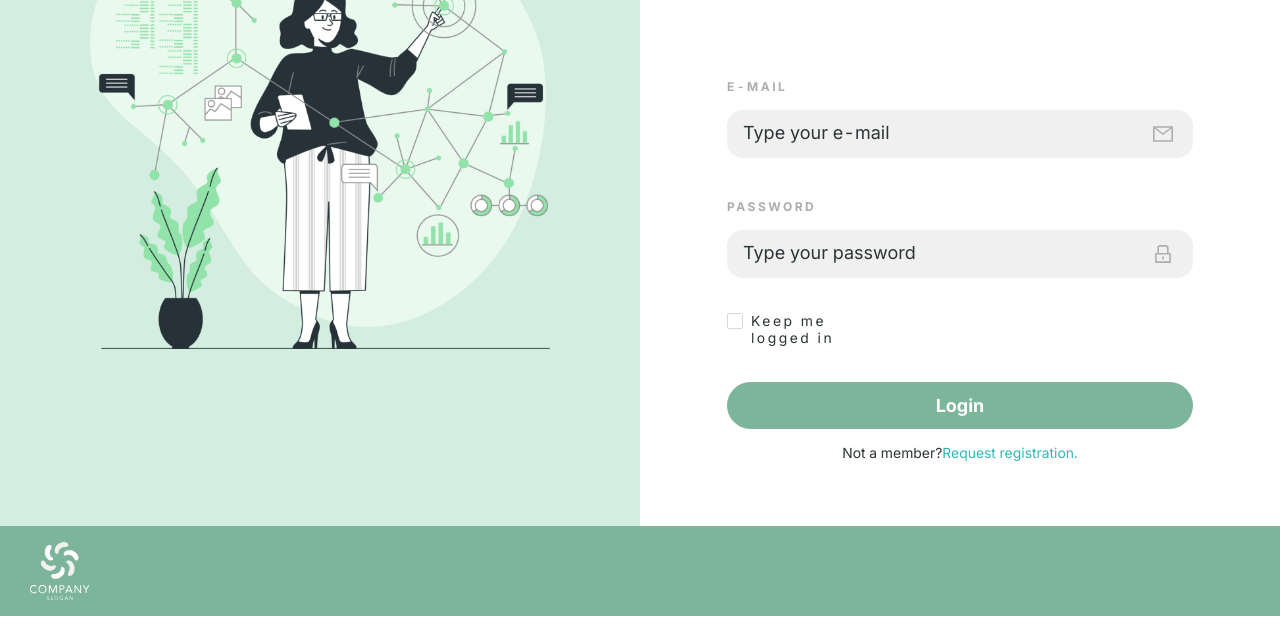
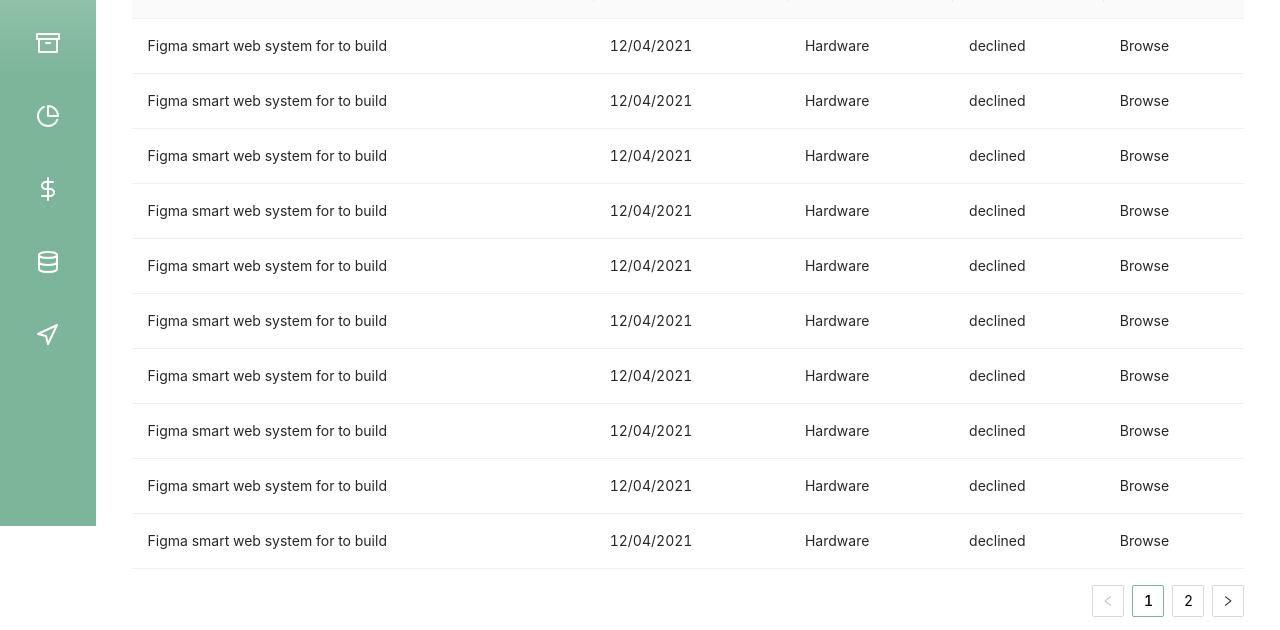
Before and after one commit to pasharuban/NeoflexTasksProject, a React (Create React App) app: page / in a window 1280 px wide. Shown: the part 274-904 px from the top of the page. Built offline with nearby package versions, Linux system fonts and the light colour scheme.

Commit message:
finished refactoring form,input components

```diff
--- a/src/App.tsx
+++ b/src/App.tsx
@@ -1,11 +1,11 @@
 import React from 'react';
 
-/* import { TasksTablePage } from './pages/TasksTablePage/TasksTablePage'; */
+import { TasksTablePage } from './pages/TasksTablePage/TasksTablePage';
 
-import { ConnectedMainPage } from './pages/MainPage/MainPage';
+/* import { ConnectedMainPage } from './pages/MainPage/MainPage'; */
 
 function App() {
-  return <ConnectedMainPage />;
+  return <TasksTablePage />;
 }
 
 export default App;
--- /dev/null
+++ b/src/components/FormItemElement/FormItemElement.tsx
@@ -0,0 +1,21 @@
+import React from 'react';
+import styled from 'styled-components';
+
+import { Form } from 'antd';
+
+import { FormItemElementTypes } from '../../types/formItemElementTypes';
+
+// customizing antd FormItem styles
+const StyledFormItem = styled(Form.Item)`
+  width: 100%;
+`;
+
+const FormItemElement: React.FC<FormItemElementTypes> = ({ label, name, rules, children }) => {
+  return (
+    <StyledFormItem label={label} name={name} rules={rules}>
+      {children}
+    </StyledFormItem>
+  );
+};
+
+export default FormItemElement;
--- a/src/components/ItemForm/ItemForm.tsx
+++ b/src/components/ItemForm/ItemForm.tsx
@@ -1,15 +1,6 @@
 import React from 'react';
 import styled from 'styled-components';
 import { Form } from 'antd';
-
-import { MailOutlined, LockOutlined } from '@ant-design/icons';
-
-import { ButtonElement } from '../ButtonElement/ButtonElement';
-
-import InputElement from '../InputElement/InputElement';
-
-// styles for prefix(icon) inside input
-const inputPrefixStyles = { color: '#ADADAD', fontSize: '20px' };
 
 // customizing antd Form styles
 const StyledForm = styled(Form)`
@@ -41,13 +32,7 @@ const StyledForm = styled(Form)`
   }
 `;
 
-// customizing antd FormItem styles
-const StyledFormItem = styled(Form.Item)`
-  margin-bottom: 32px;
-  width: 100%;
-`;
-
-export const ItemForm: React.FC<{ buttonText: string }> = ({ buttonText, children }) => {
+export const ItemForm: React.FC = ({ children }) => {
   return (
     <StyledForm
       className="item-form"
@@ -56,25 +41,7 @@ export const ItemForm: React.FC<{ buttonText: string }> = ({ buttonText, childre
       initialValues={{ remember: true }}
       autoComplete="off"
     >
-      <StyledFormItem
-        label="E-mail"
-        name="username"
-        rules={[{ required: false, message: 'Please input your username!' }]}
-      >
-        <InputElement placeholder="Type your e-mail" prefix={<MailOutlined style={inputPrefixStyles} />} />
-      </StyledFormItem>
-
-      <StyledFormItem
-        label="Password"
-        name="password"
-        rules={[{ required: false, message: 'Please input your password!' }]}
-      >
-        <InputElement placeholder="Type your password" prefix={<LockOutlined style={inputPrefixStyles} />} />
-      </StyledFormItem>
-
       {children}
-
-      <ButtonElement text={buttonText} width="100%" typeOfButton="filled" marginTop="35px" />
     </StyledForm>
   );
 };
--- a/src/components/LoginForm/LoginForm.tsx
+++ b/src/components/LoginForm/LoginForm.tsx
@@ -1,11 +1,26 @@
 import React from 'react';
 import styled from 'styled-components';
 
-import { Checkbox, Form } from 'antd';
+import { MailOutlined, LockOutlined } from '@ant-design/icons';
+
+import { Checkbox } from 'antd';
 
 import { ItemForm } from '../ItemForm/ItemForm';
 
+import FormItemElement from '../FormItemElement/FormItemElement';
+import InputElement from '../InputElement/InputElement';
+import { ButtonElement } from '../ButtonElement/ButtonElement';
+
 import RequestRegistration from '../RequestRegistration/RequestRegistration';
+
+// styles for prefix(icon) inside input
+const inputPrefixStyles = { color: '#ADADAD', fontSize: '20px' };
+
+type styledFormItemTypes = {
+  name: string;
+  valuePropName: string;
+  wrapperCol: any;
+};
 
 const StyledCheckbox = styled.div`
   width: 100%;
@@ -22,7 +37,7 @@ const StyledCheckbox = styled.div`
   }
 `;
 
-const StyledFormItem = styled(Form.Item)`
+const StyledFormItem = styled(FormItemElement)<styledFormItemTypes>`
   display: flex;
   justify-content: flex-start;
 
@@ -36,17 +51,35 @@ const StyledFormItem = styled(Form.Item)`
 
 const LoginForm: React.FC = () => {
   return (
-    <>
-      <ItemForm buttonText="Login">
+    <ItemForm>
+      <FormItemElement
+        label="E-mail"
+        name="username"
+        rules={[{ required: false, message: 'Please input your username!' }]}
+      >
+        <InputElement placeholder="Type your e-mail" prefix={<MailOutlined style={inputPrefixStyles} />} />
+      </FormItemElement>
+
+      <FormItemElement
+        label="Password"
+        name="password"
+        rules={[{ required: false, message: 'Please input your password!' }]}
+      >
+        <InputElement placeholder="Type your password" prefix={<LockOutlined style={inputPrefixStyles} />} />
+      </FormItemElement>
+
+      <FormItemElement>
         <StyledFormItem name="remember" valuePropName="checked" wrapperCol={{ offset: 8, span: 16 }}>
           <StyledCheckbox>
             <Checkbox>Keep me logged in</Checkbox>
           </StyledCheckbox>
         </StyledFormItem>
-      </ItemForm>
+      </FormItemElement>
+
+      <ButtonElement text="Login" marginBottom="16px" typeOfButton="filled" width="100%" />
 
       <RequestRegistration />
-    </>
+    </ItemForm>
   );
 };
 
--- a/src/components/RegistrationForm/RegistrationForm.tsx
+++ b/src/components/RegistrationForm/RegistrationForm.tsx
@@ -3,16 +3,20 @@ import styled from 'styled-components';
 
 import { connect } from 'react-redux';
 
+import { MailOutlined, LockOutlined } from '@ant-design/icons';
+
+import FormItemElement from '../FormItemElement/FormItemElement';
+import InputElement from '../InputElement/InputElement';
+
 import { ItemForm } from '../ItemForm/ItemForm';
+import { ButtonElement } from '../ButtonElement/ButtonElement';
 
 import closeFormLogo from '../../assets/MainPage/icons/close-form-icon_32.png';
 
 import { mapDispatchToProps } from '../RequestRegistration/RequestRegistration';
 
-const RegistrationFormContainer = styled.div`
-  display: flex;
-  flex-direction: column;
-`;
+// styles for prefix(icon) inside input
+const inputPrefixStyles = { color: '#ADADAD', fontSize: '20px' };
 
 const CloseFormLogo = styled.img`
   align-self: flex-end;
@@ -25,12 +29,25 @@ const CloseFormLogo = styled.img`
 
 const RegistrationForm: React.FC<{ updateRegistrationForm?: () => void }> = ({ updateRegistrationForm }) => {
   return (
-    <>
-      <RegistrationFormContainer>
-        <CloseFormLogo onClick={updateRegistrationForm} src={closeFormLogo} alt="close" />
-        <ItemForm buttonText="Sign Up" />
-      </RegistrationFormContainer>
-    </>
+    <ItemForm>
+      <CloseFormLogo onClick={updateRegistrationForm} src={closeFormLogo} alt="close" />
+      <FormItemElement
+        label="E-mail"
+        name="username"
+        rules={[{ required: false, message: 'Please input your username!' }]}
+      >
+        <InputElement placeholder="Type your e-mail" prefix={<MailOutlined style={inputPrefixStyles} />} />
+      </FormItemElement>
+
+      <FormItemElement
+        label="Password"
+        name="password"
+        rules={[{ required: false, message: 'Please input your password!' }]}
+      >
+        <InputElement placeholder="Type your password" prefix={<LockOutlined style={inputPrefixStyles} />} />
+      </FormItemElement>
+      <ButtonElement text="Sign Up" typeOfButton="filled" width="100%" marginTop="40px" />
+    </ItemForm>
   );
 };
 
--- a/src/pages/TasksTablePage/TasksTablePage.tsx
+++ b/src/pages/TasksTablePage/TasksTablePage.tsx
@@ -5,6 +5,8 @@ import Header from '../../components/Header/Header';
 import Navbar from '../../components/Navbar/Navbar';
 import TasksTable from './components/TasksTable';
 import TableHeader from './components/TableHeader/TableHeader';
+
+import NewClaimTitle from './components/NewClaim/NewClaimTitle';
 
 const TasksTablePageContainer = styled.div`
   width: 100%;
@@ -33,6 +35,7 @@ export const TasksTablePage: React.FC = () => {
       <HeaderAndTableWrapper>
         <Header />
         <Container>
+          <NewClaimTitle />
           <TableHeader />
           <TasksTable />
         </Container>
--- /dev/null
+++ b/src/types/formItemElementTypes.ts
@@ -0,0 +1,5 @@
+export type FormItemElementTypes = {
+  label?: string;
+  name?: string;
+  rules?: any;
+};
```
